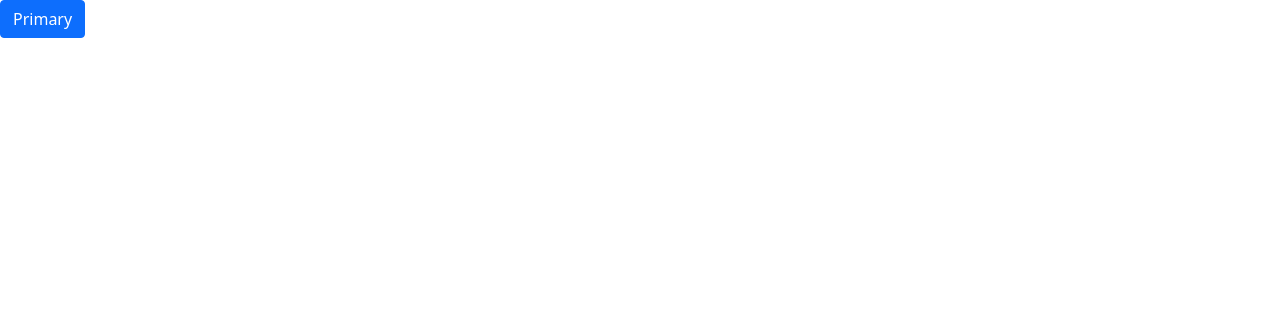
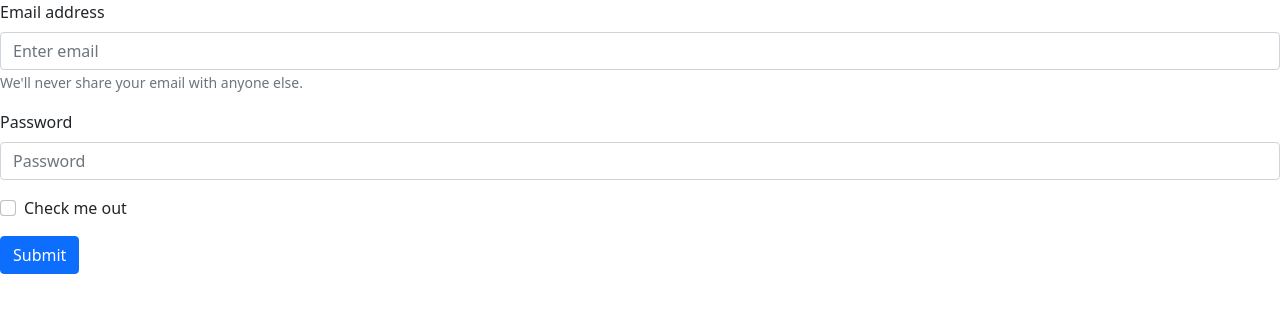
Before and after one commit to kristiyan675/ioPeoplePractise, a React (Create React App) app: page / in a window 1280 px wide. Shown: the top 312 px of the page. Built offline with nearby package versions, Linux system fonts and the light colour scheme.

Commit message:
loginForm

```diff
--- a/src/App.js
+++ b/src/App.js
@@ -1,9 +1,18 @@
-import { Button } from "react-bootstrap";
+import LoginForm from './components/loginForm';
+import { Router, Route } from 'react-router-dom'
+import UserContext from './store/userContext';
+
 function App() {
+
   return (
-    <div className="App">
-      <Button variant="primary">Primary</Button>
-    </div>
+    <UserContext.Provider value={{
+      email: '',
+      vacations: [],
+      isLoggedIn: false
+    }}>
+      {!UserContext.isLoggedIn && <LoginForm />}
+      {UserContext.isLoggedIn && <p>User Logged in</p>}
+    </ UserContext.Provider>
   );
 }
 
--- /dev/null
+++ b/src/components/loginForm.js
@@ -0,0 +1,66 @@
+import { Form, Button } from 'react-bootstrap'
+import { useRef, useState, useContext } from 'react'
+import UserContext from '../store/userContext';
+const axios = require('axios');
+
+
+const LoginForm = () => {
+    const emailInputRef = useRef();
+    const passwordInputRef = useRef();
+    let [userEmail, setUserEmail] = useState();
+
+    const ctx = useContext(UserContext)
+
+    const loginSubmitHandler = (e) => {
+        e.preventDefault();
+        const enteredEmail = emailInputRef.current.value;
+        const enteredPassword = passwordInputRef.current.value;
+
+        const loginData = {
+            email: enteredEmail,
+            password: enteredPassword,
+            returnSecureToken: true
+        };
+
+        const login = async () => {
+            try {
+                const res = await axios.post('https://identitytoolkit.googleapis.com/v1/accounts:signInWithPassword?key=AIzaSyCqoI5B02Xkih4XOtXoaDuEbK_WC6yShJ4', loginData);
+                setUserEmail(res.data.email);
+                ctx.email = res.data.email;
+                ctx.isLoggedIn = true;
+            } catch (err) {
+                console.error(err);
+            }
+        };
+
+        login();
+
+
+
+    }
+
+    return (
+        <Form onSubmit={loginSubmitHandler}>
+            <Form.Group className="mb-3" controlId="formBasicEmail">
+                <Form.Label>Email address</Form.Label>
+                <Form.Control type="email" placeholder="Enter email" ref={emailInputRef} />
+                <Form.Text className="text-muted">
+                    We'll never share your email with anyone else.
+                </Form.Text>
+            </Form.Group>
+
+            <Form.Group className="mb-3" controlId="formBasicPassword">
+                <Form.Label>Password</Form.Label>
+                <Form.Control type="password" placeholder="Password" ref={passwordInputRef} />
+            </Form.Group>
+            <Form.Group className="mb-3" controlId="formBasicCheckbox">
+                <Form.Check type="checkbox" label="Check me out" />
+            </Form.Group>
+            <Button variant="primary" type="submit">
+                Submit
+            </Button>
+        </Form>
+    )
+}
+
+export default LoginForm;
--- a/src/index.js
+++ b/src/index.js
@@ -3,11 +3,12 @@ import React from 'react';
 import ReactDOM from 'react-dom/client';
 import App from './App';
 import reportWebVitals from './reportWebVitals';
+import { BrowserRouter } from 'react-router-dom';
 
 const root = ReactDOM.createRoot(document.getElementById('root'));
 root.render(
   <React.StrictMode>
-    <App />
+    <BrowserRouter><App /></BrowserRouter>
   </React.StrictMode>
 );
 
--- /dev/null
+++ b/src/store/userContext.js
@@ -0,0 +1,5 @@
+import { createContext } from 'react';
+
+const UserContext = createContext()
+
+export default UserContext;
```
